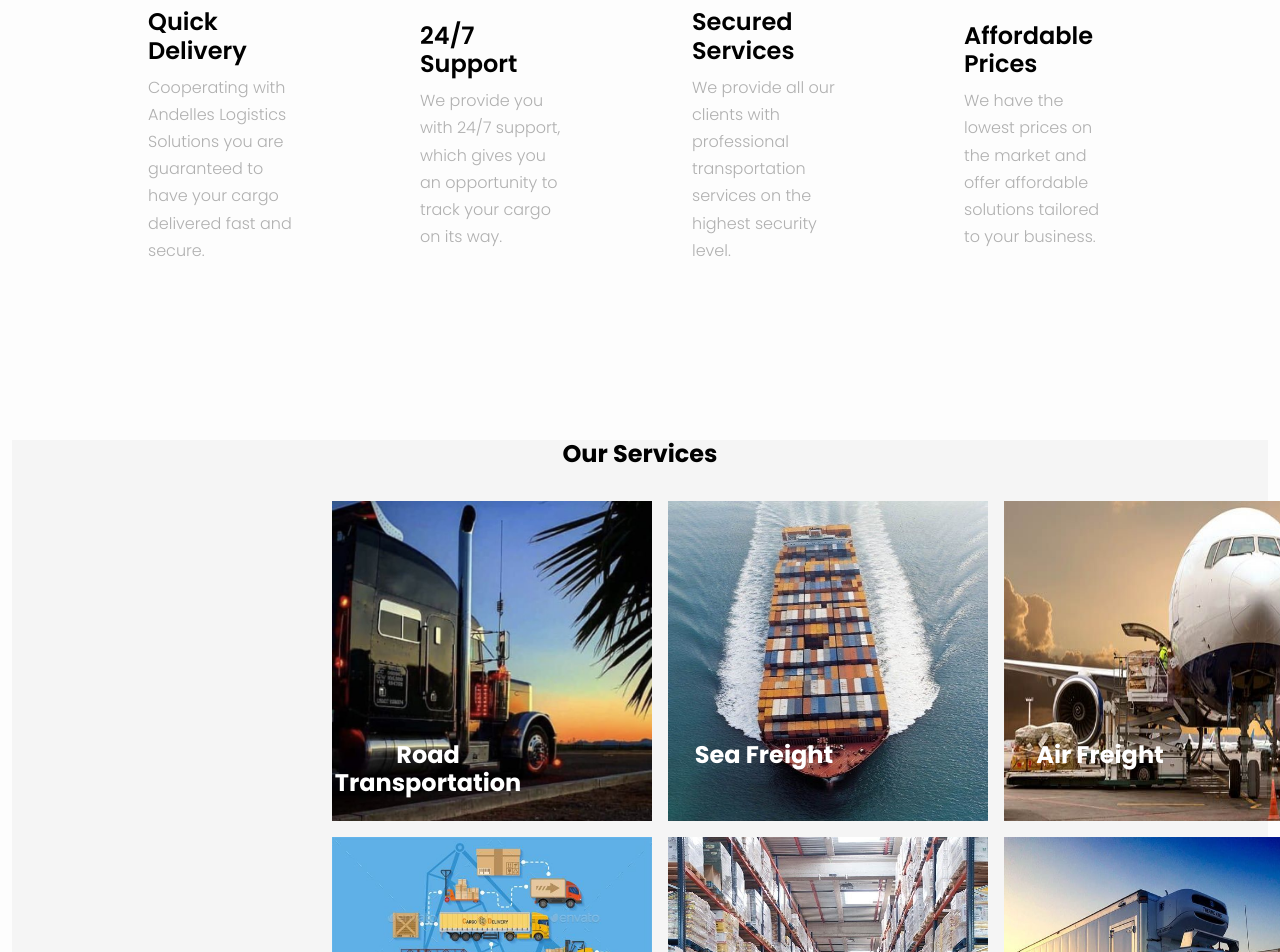
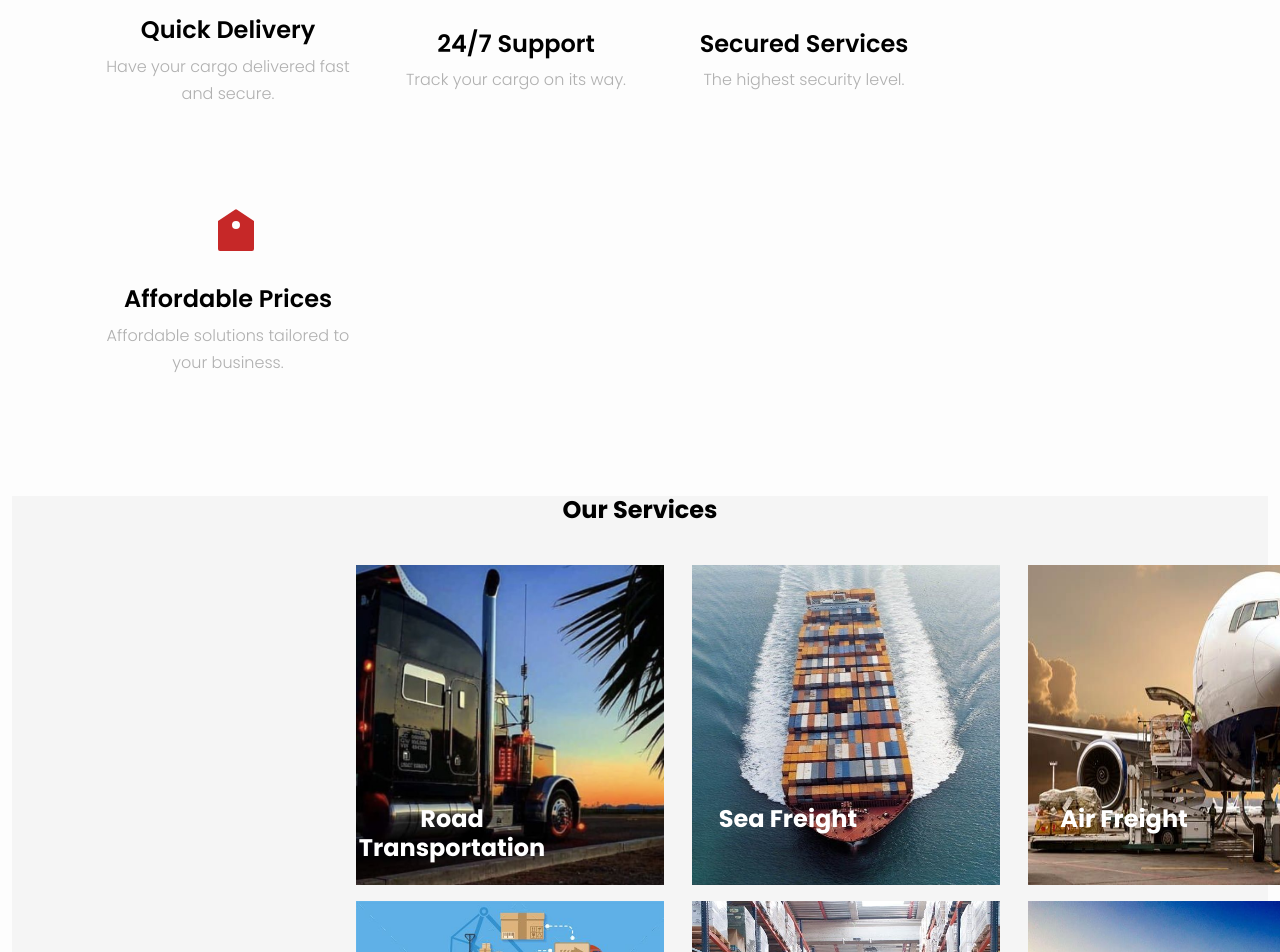
Before and after one commit to Roche001/Logistics-company, a React (Create React App) app: page / in a window 1280 px wide. Shown: the part 1080-2032 px from the top of the page. Built offline with nearby package versions, Linux system fonts and the light colour scheme.

Commit message:
update changes

```diff
--- a/src/components/home/Home.css
+++ b/src/components/home/Home.css
@@ -52,11 +52,11 @@
   font-weight: 800;
 }
 .choose-a {
-  margin-top: -4rem;
   display: flex;
   flex-direction: column;
   justify-content: center;
-  padding: 4rem;
+  margin: 0.5rem;
+  text-align: center;
 }
 .choose-a p {
   color: #b0b0b0;
--- a/src/components/home/Home.jsx
+++ b/src/components/home/Home.jsx
@@ -40,20 +40,14 @@ const Home = () => {
               <ImRocket />
             </span>
             <h4>Quick Delivery</h4>
-            <p>
-              Cooperating with Andelles Logistics Solutions you are guaranteed
-              to have your cargo delivered fast and secure.
-            </p>
+            <p>Have your cargo delivered fast and secure.</p>
           </div>
           <div className="choose-a col-sm-4 col-md-3 col-lg-3 col-xl-3">
             <span>
               <RiCustomerServiceFill />
             </span>
             <h4>24/7 Support</h4>
-            <p>
-              We provide you with 24/7 support, which gives you an opportunity
-              to track your cargo on its way.
-            </p>
+            <p>Track your cargo on its way.</p>
           </div>
           <div className="choose-a col-sm-4 col-md-3 col-lg-3 col-xl-3">
             <span>
@@ -61,26 +55,23 @@ const Home = () => {
               <RiSecurePaymentFill />
             </span>
             <h4>Secured Services</h4>
-            <p>
-              We provide all our clients with professional transportation
-              services on the highest security level.
-            </p>
+            <p>The highest security level.</p>
           </div>
           <div className="choose-a col-sm-4 col-md-3 col-lg-3 col-xl-3">
             <span>
               <RiPriceTagFill />
             </span>
             <h4>Affordable Prices</h4>
-            <p>
-              We have the lowest prices on the market and offer affordable
-              solutions tailored to your business.
-            </p>
+            <p>Affordable solutions tailored to your business.</p>
           </div>
         </div>
       </div>
-      <div className="company">
-        <h4>Our Services</h4>
-        <div className="service-items">
+      <div className="company container-fluid">
+        <div className="row">
+          <h4>Our Services</h4>
+        </div>
+
+        <div className="service-items row">
           <div className="services-one">
             <img src="./assets/road1.jpeg" alt="road" />
             <div className="road">
```
